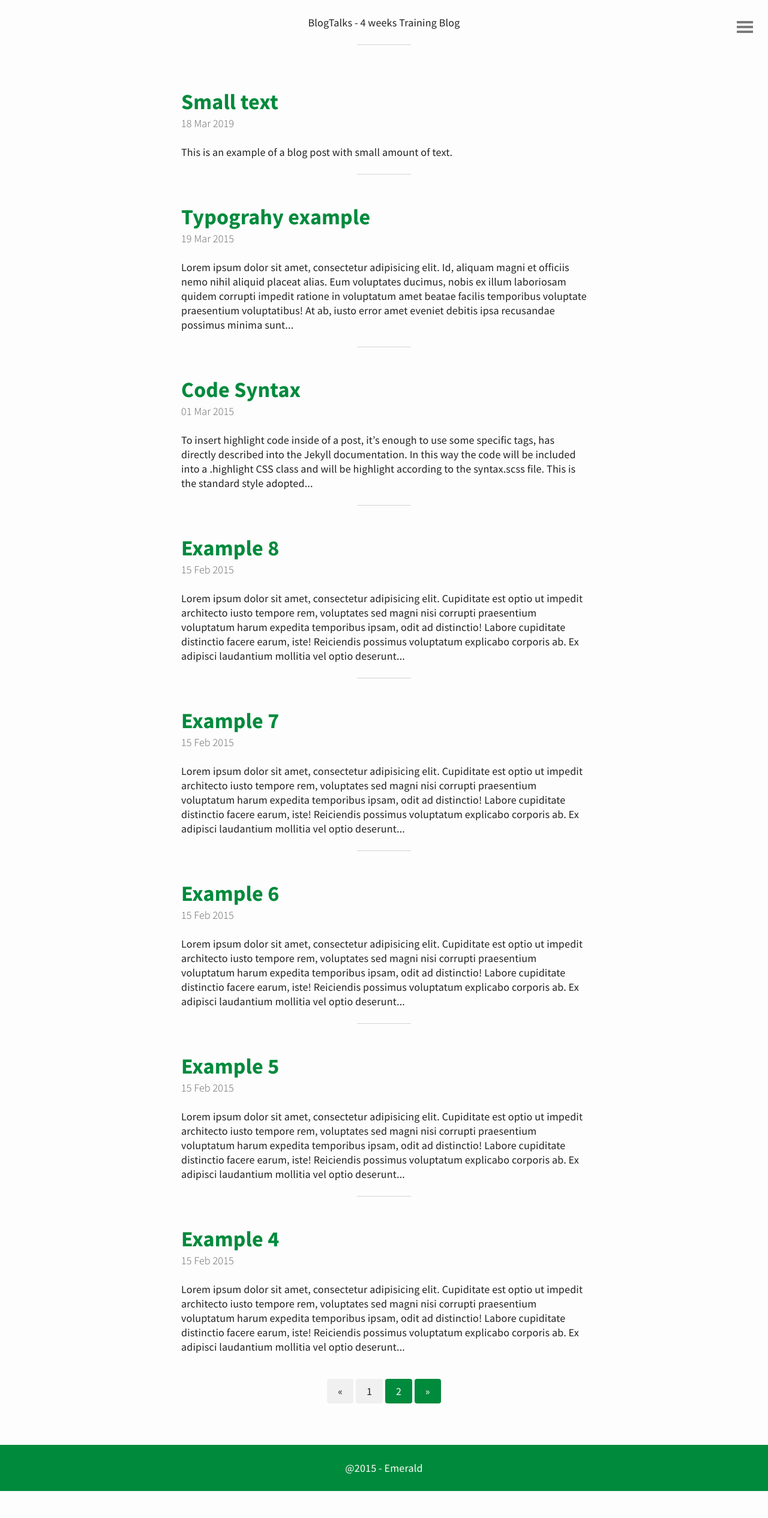
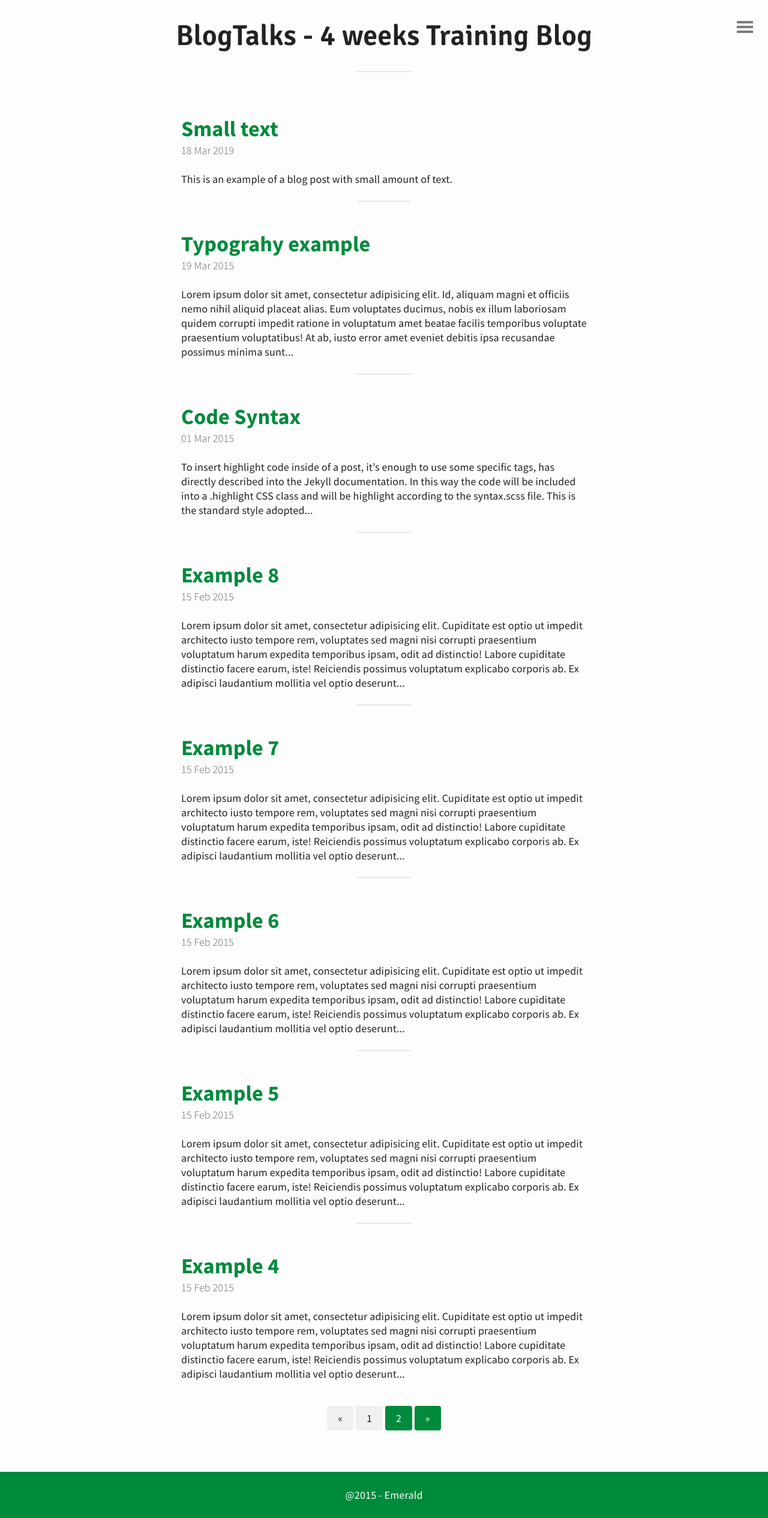
Before and after one commit to Jaswantsinghh/BlogTalks, a Jekyll site: the page built from index.html, in a window 1280 px wide. Shown: the whole page at 60% size. Built offline with Jekyll 4.4.1, drawn with Linux system fonts in a browser that asks for light colours; the list of posts is cut into pages by our own code; before the commit the page ends 2486 px from its top, so only the background shows below that.

```diff
--- a/_includes/header-custom.html
+++ b/_includes/header-custom.html
@@ -1,5 +1,5 @@
 <header id="header">
-BlogTalks - 4 weeks Training Blog
+	<h1>BlogTalks - 4 weeks Training Blog</h1>
 	<!-- Your custom header here -->
 
 </header>
```
